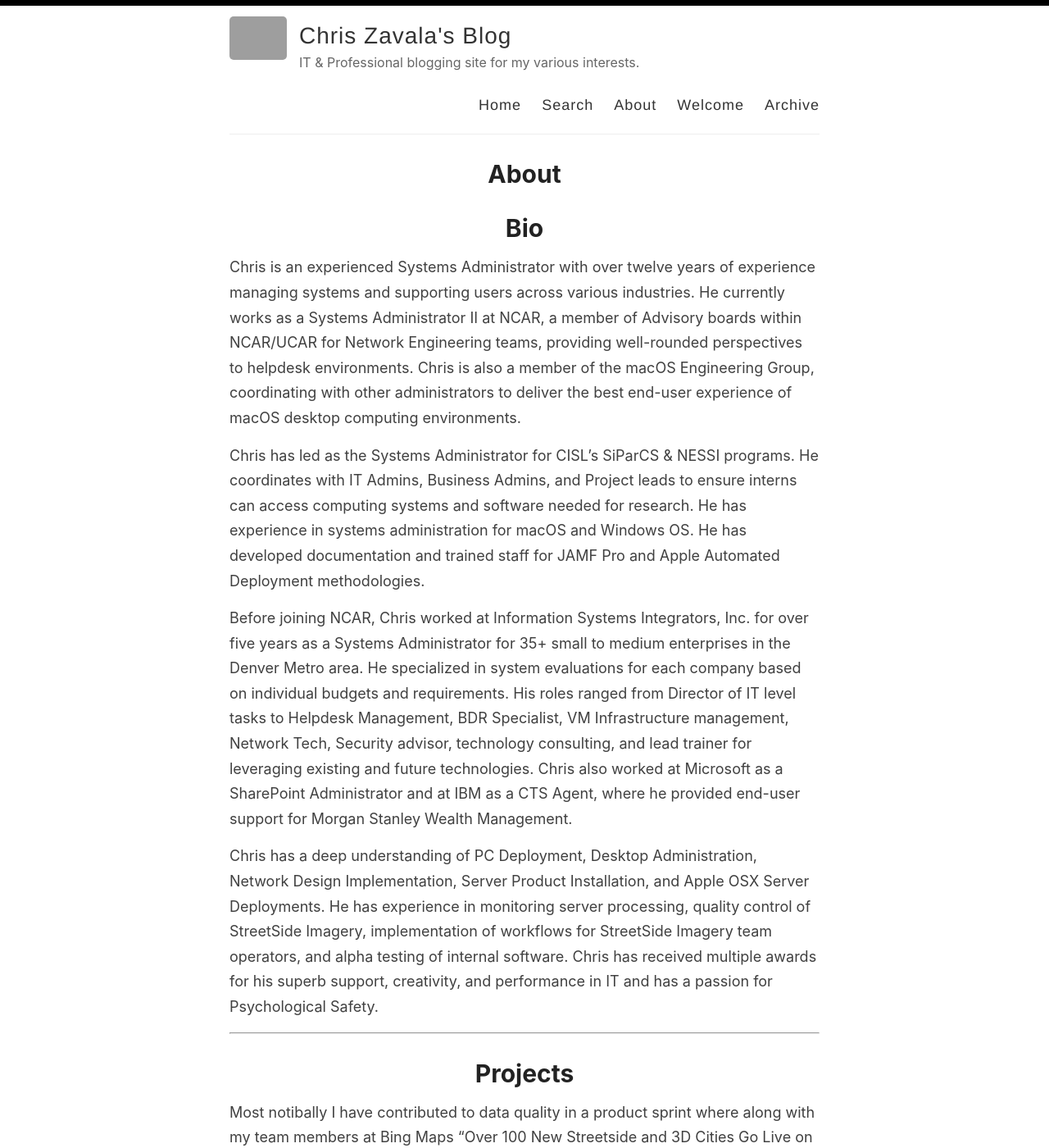
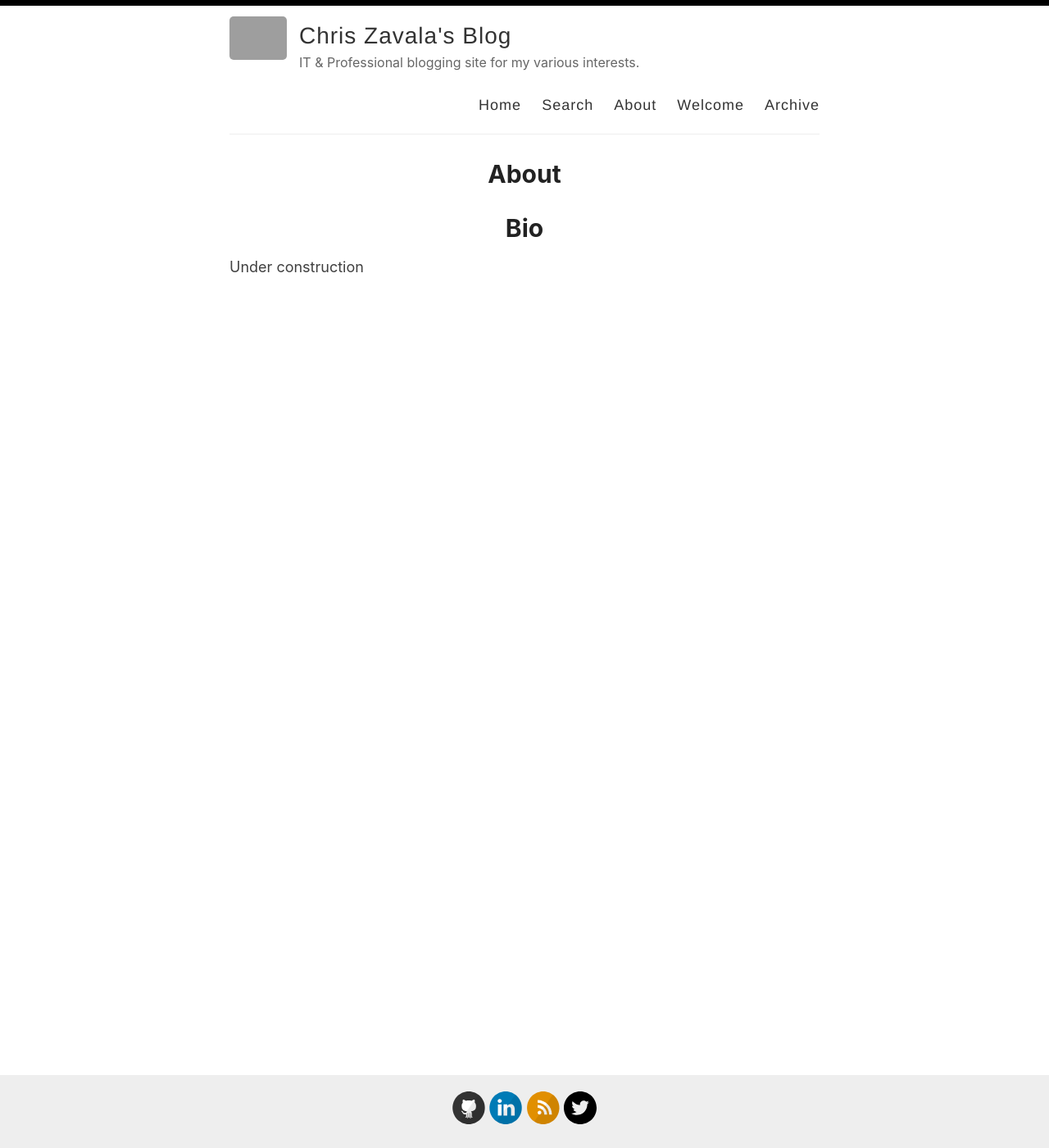
Before and after one commit to zavalalabs/zavalalabs.github.io, a Jekyll site: the page built from _pages/about.md, in a window 1280 px wide and 1400 px high. Shown: the whole window at 82% size. Built offline with Jekyll 4.4.1, drawn with Linux system fonts in a browser that asks for light colours; some of the changed text lies outside the part shown; grey boxes are pictures that could not be loaded.

Commit message:
RE-doing

```diff
--- a/_pages/about.md
+++ b/_pages/about.md
@@ -6,16 +6,4 @@ permalink: /about/
 
 # Bio
 
-Chris is an experienced Systems Administrator with over twelve years of experience managing systems and supporting users across various industries. He currently works as a Systems Administrator II at NCAR, a member of Advisory boards within NCAR/UCAR for Network Engineering teams, providing well-rounded perspectives to helpdesk environments. Chris is also a member of the macOS Engineering Group, coordinating with other administrators to deliver the best end-user experience of macOS desktop computing environments.
-
-Chris has led as the Systems Administrator for CISL's SiParCS & NESSI programs. He coordinates with IT Admins, Business Admins, and Project leads to ensure interns can access computing systems and software needed for research. He has experience in systems administration for macOS and Windows OS. He has developed documentation and trained staff for JAMF Pro and Apple Automated Deployment methodologies.
-
-Before joining NCAR, Chris worked at Information Systems Integrators, Inc. for over five years as a Systems Administrator for 35+ small to medium enterprises in the Denver Metro area. He specialized in system evaluations for each company based on individual budgets and requirements. His roles ranged from Director of IT level tasks to Helpdesk Management, BDR Specialist, VM Infrastructure management, Network Tech, Security advisor, technology consulting, and lead trainer for leveraging existing and future technologies. Chris also worked at Microsoft as a SharePoint Administrator and at IBM as a CTS Agent, where he provided end-user support for Morgan Stanley Wealth Management.
-
-Chris has a deep understanding of PC Deployment, Desktop Administration, Network Design Implementation, Server Product Installation, and Apple OSX Server Deployments. He has experience in monitoring server processing, quality control of StreetSide Imagery, implementation of workflows for StreetSide Imagery team operators, and alpha testing of internal software. Chris has received multiple awards for his superb support, creativity, and performance in IT and has a passion for Psychological Safety.
-
----
-
-# Projects
-Most notibally I have contributed to data quality in a product sprint where along with my team members at Bing Maps "Over 100 New Streetside and 3D Cities Go Live on Bing Maps" (https://blogs.bing.com/maps/2019/03/07/over-100-new-streetside-and-3d-cities-go-live-on-bing-maps/)
-<img src="/images/NewStreetsidecitieslist2014.jpg" alt="List of cities in the project" style="width: 600px;"/>
+Under construction
```
Also changed, not shown: _posts/2023-5-01-Unifi-Connect_&_HomeAssistant.md (added, +5 -0 lines).
